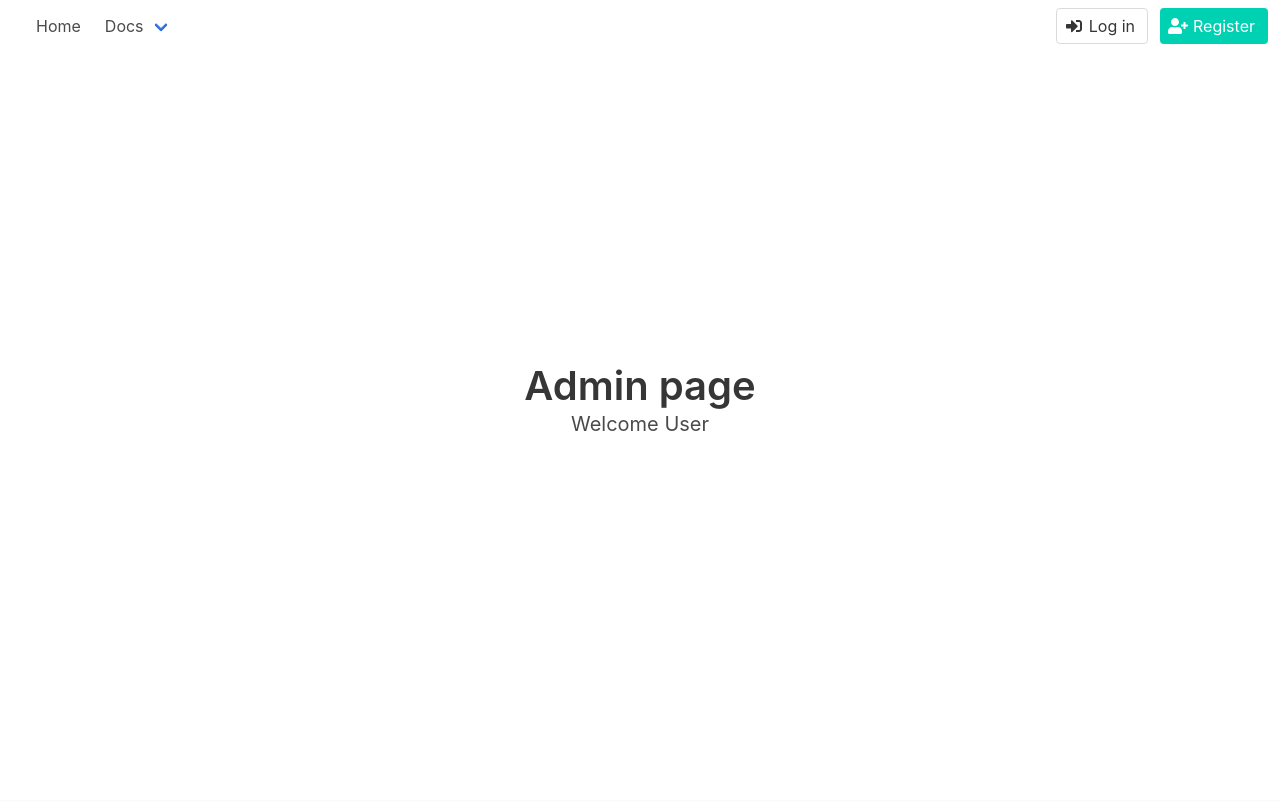
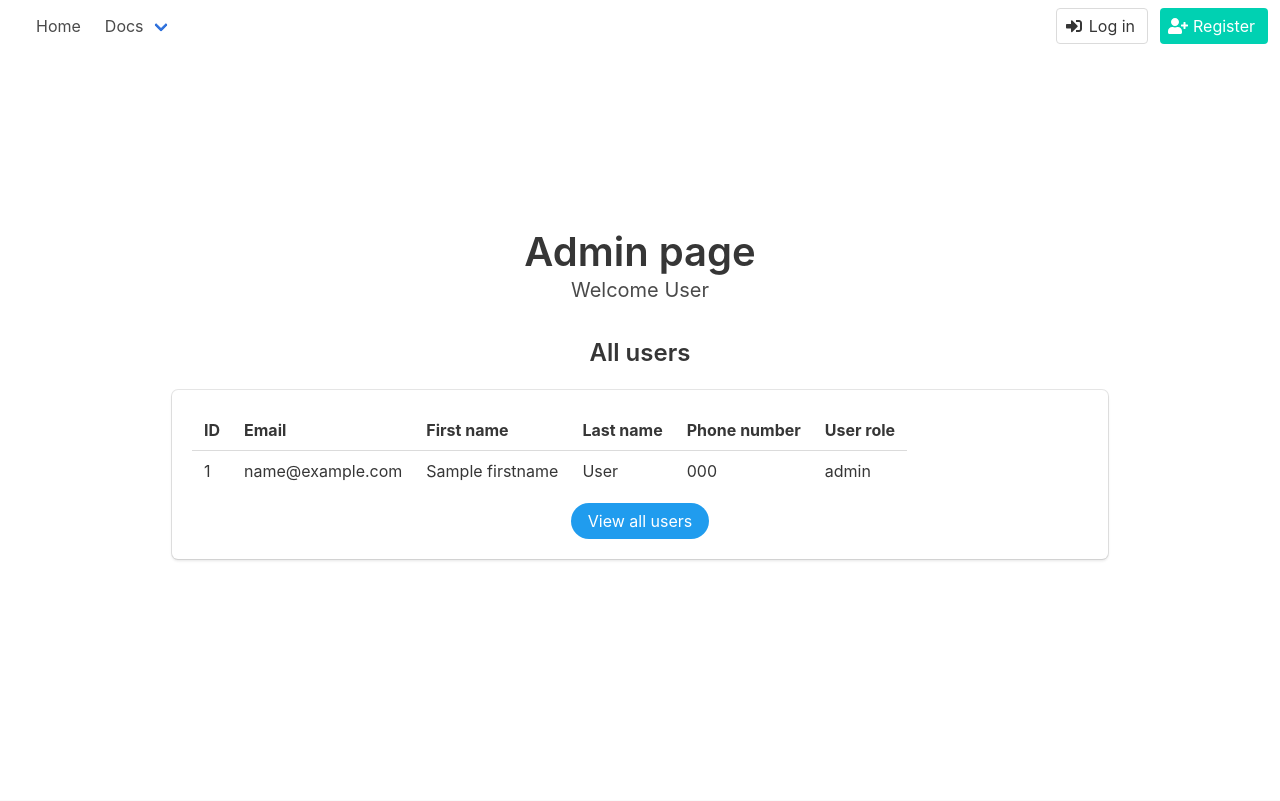
Before and after one commit to Ellie-UK/climate-action-app, a Flask app: template templates/admin.html in a window 1280 px wide. Shown: the top 801 px of the page. Run offline with Flask 2, Linux system fonts and the light colour scheme; the template is opened without the code that fills it: most values are stand-ins (such as "Sample title", 1, 10 or a date in 2020); some libraries are stand-ins or nearby versions.

Commit message:
Added functionality to view all users on admin page.

```diff
--- a/templates/admin.html
+++ b/templates/admin.html
@@ -5,4 +5,40 @@
     <h2 class="title is-2">Admin page</h2>
     <h3 class="subtitle is-5">Welcome {{ lastname }}</h3>
 
+        <div class="column is-10 is-offset-1">
+        <h4 class="title is-4">All users</h4>
+        <div class="box">
+            {% if all_users %}
+                <div class="field">
+                    <table class="table">
+                        <tr>
+                            <th>ID</th>
+                            <th>Email</th>
+                            <th>First name</th>
+                            <th>Last name</th>
+                            <th>Phone number</th>
+                            <th>User role</th>
+                        </tr>
+                        {% for user in all_users %}
+                            <tr>
+                                <td>{{ user.id }}</td>
+                                <td>{{ user.email }}</td>
+                                <td>{{ user.firstname }}</td>
+                                <td>{{ user.lastname }}</td>
+                                <td>{{ user.phone }}</td>
+                                <td>{{ user.role }}</td>
+                            </tr>
+                        {% endfor %}
+                    </table>
+                </div>
+            {% endif %}
+            <form method="POST" action="/view_users">
+                <div>
+                    <button class="button is-info is-centered is-rounded">View all users</button>
+                </div>
+            </form>
+        </div>
+    </div>
+
+
 {% endblock %}
```
Also changed, not shown: admin/views.py (+8 -0 lines).
